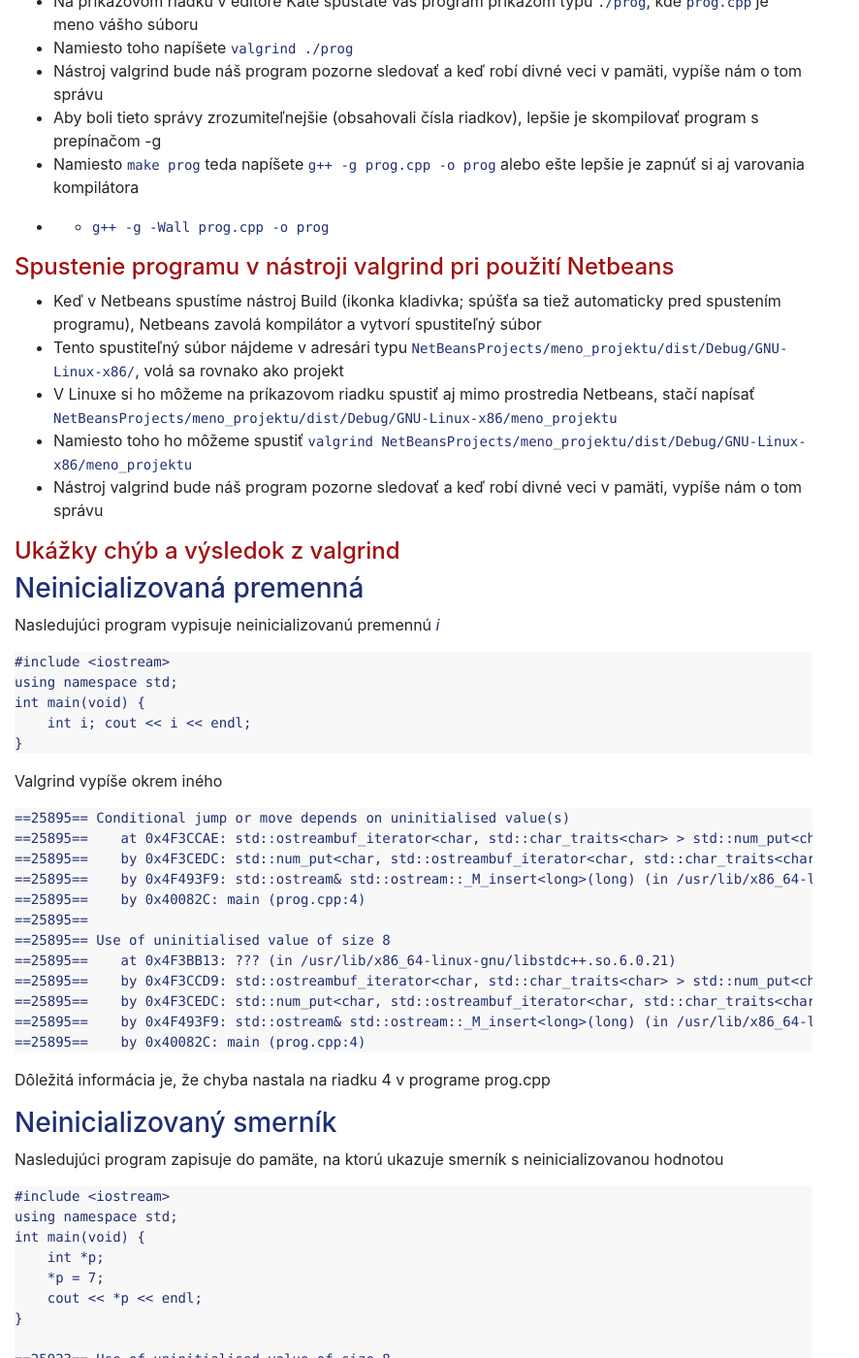
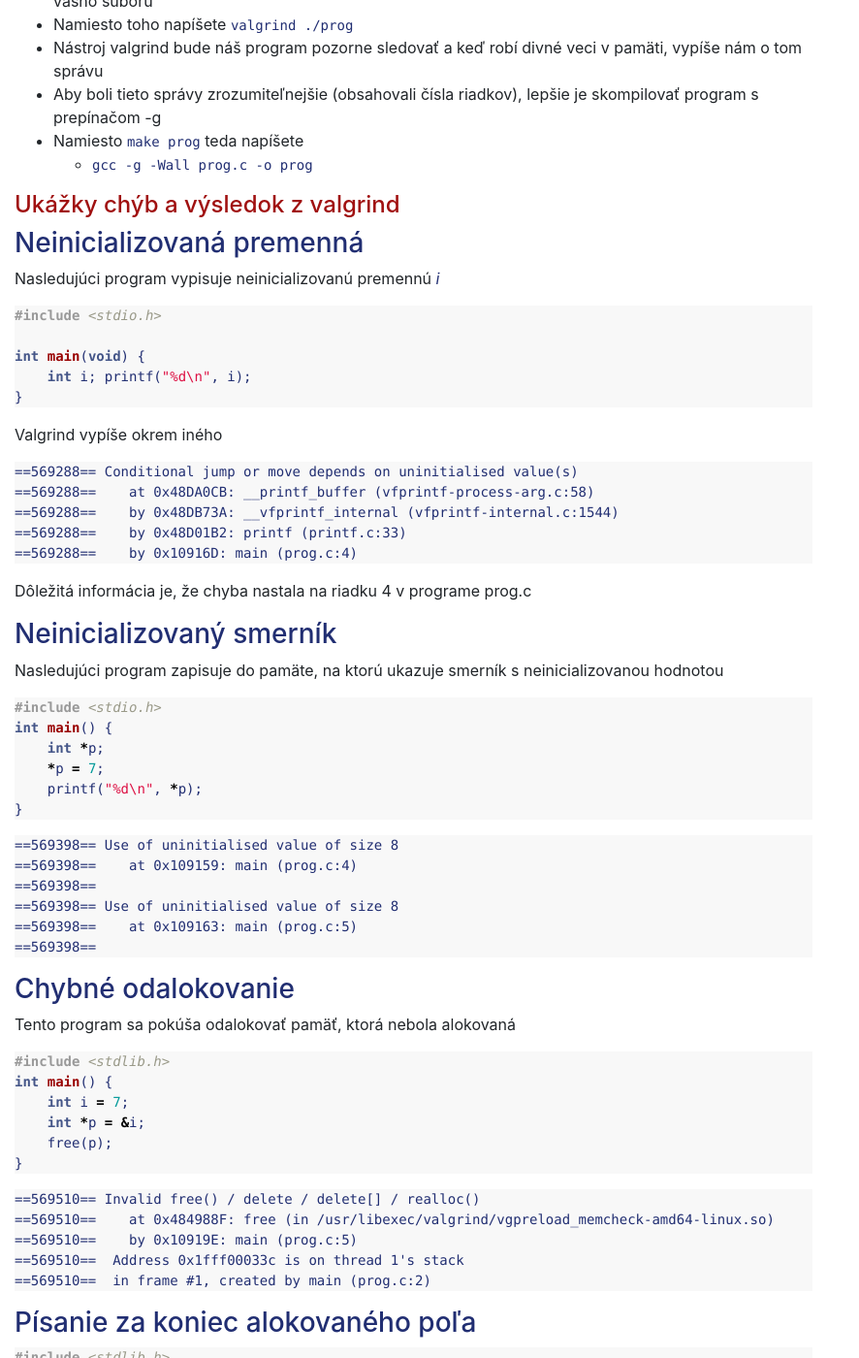
Before and after one commit to dcs-fmph/prog1, a Jekyll site: the page built from notes/Valgrind.md, in a window 1280 px wide and 1400 px high, scrolled down 616 px. Shown: the whole window at 97% size, without its empty margins (0-886 px from the left). Built offline with Jekyll 4.4.1, drawn with Linux system fonts in a browser that asks for light colours; nearby versions of some CDN libraries; our own code applies the rules of GitHub Pages for plain Markdown files; some of the changed text lies outside the part shown.

Commit message:
testovac, valgrind, zakomentuj svgdraw

````diff
--- a/notes/Valgrind.md
+++ b/notes/Valgrind.md
@@ -17,37 +17,14 @@ title: Valgrind
 ## Spustenie programu v nástroji valgrind pri použití Kate
 
   - Na príkazovom riadku v editore Kate spúšťate váš program príkazom
-    typu `./prog`, kde `prog.cpp` je meno vášho súboru
+    typu `./prog`, kde `prog.c` je meno vášho súboru
   - Namiesto toho napíšete `valgrind ./prog`
   - Nástroj valgrind bude náš program pozorne sledovať a keď robí divné
     veci v pamäti, vypíše nám o tom správu
   - Aby boli tieto správy zrozumiteľnejšie (obsahovali čísla riadkov),
     lepšie je skompilovať program s prepínačom -g
-  - Namiesto `make prog` teda napíšete `g++ -g prog.cpp -o prog` alebo
-    ešte lepšie je zapnúť si aj varovania kompilátora
-
-<!-- end list -->
-
-  -
-
-      -
-        `g++ -g -Wall prog.cpp -o prog`
-
-## Spustenie programu v nástroji valgrind pri použití Netbeans
-
-  - Keď v Netbeans spustíme nástroj Build (ikonka kladivka; spúšťa sa
-    tiež automaticky pred spustením programu), Netbeans zavolá
-    kompilátor a vytvorí spustiteľný súbor
-  - Tento spustiteľný súbor nájdeme v adresári typu
-    `NetBeansProjects/meno_projektu/dist/Debug/GNU-Linux-x86/`, volá sa
-    rovnako ako projekt
-  - V Linuxe si ho môžeme na príkazovom riadku spustiť aj mimo
-    prostredia Netbeans, stačí napísať
-    `NetBeansProjects/meno_projektu/dist/Debug/GNU-Linux-x86/meno_projektu`
-  - Namiesto toho ho môžeme spustiť `valgrind
-    NetBeansProjects/meno_projektu/dist/Debug/GNU-Linux-x86/meno_projektu`
-  - Nástroj valgrind bude náš program pozorne sledovať a keď robí divné
-    veci v pamäti, vypíše nám o tom správu
+  - Namiesto `make prog` teda napíšete
+      - `gcc -g -Wall prog.c -o prog`
 
 ## Ukážky chýb a výsledok z valgrind
 
@@ -55,194 +32,177 @@ title: Valgrind
 
 Nasledujúci program vypisuje neinicializovanú premennú *i*
 
-    #include <iostream>
-    using namespace std;
-    int main(void) {
-        int i; cout << i << endl;
-    }
+```c
+#include <stdio.h>
+
+int main(void) {
+    int i; printf("%d\n", i);
+}
+```
 
 Valgrind vypíše okrem iného
+```
+==569288== Conditional jump or move depends on uninitialised value(s)
+==569288==    at 0x48DA0CB: __printf_buffer (vfprintf-process-arg.c:58)
+==569288==    by 0x48DB73A: __vfprintf_internal (vfprintf-internal.c:1544)
+==569288==    by 0x48D01B2: printf (printf.c:33)
+==569288==    by 0x10916D: main (prog.c:4)
+```
 
-    ==25895== Conditional jump or move depends on uninitialised value(s)
-    ==25895==    at 0x4F3CCAE: std::ostreambuf_iterator<char, std::char_traits<char> > std::num_put<char, std::ostreambuf_iterator<char, std::char_traits<char> > >::_M_insert_int<long>(std::ostreambuf_iterator<char, std::char_traits<char> >, std::ios_base&, char, long) const (in /usr/lib/x86_64-linux-gnu/libstdc++.so.6.0.21)
-    ==25895==    by 0x4F3CEDC: std::num_put<char, std::ostreambuf_iterator<char, std::char_traits<char> > >::do_put(std::ostreambuf_iterator<char, std::char_traits<char> >, std::ios_base&, char, long) const (in /usr/lib/x86_64-linux-gnu/libstdc++.so.6.0.21)
-    ==25895==    by 0x4F493F9: std::ostream& std::ostream::_M_insert<long>(long) (in /usr/lib/x86_64-linux-gnu/libstdc++.so.6.0.21)
-    ==25895==    by 0x40082C: main (prog.cpp:4)
-    ==25895==
-    ==25895== Use of uninitialised value of size 8
-    ==25895==    at 0x4F3BB13: ??? (in /usr/lib/x86_64-linux-gnu/libstdc++.so.6.0.21)
-    ==25895==    by 0x4F3CCD9: std::ostreambuf_iterator<char, std::char_traits<char> > std::num_put<char, std::ostreambuf_iterator<char, std::char_traits<char> > >::_M_insert_int<long>(std::ostreambuf_iterator<char, std::char_traits<char> >, std::ios_base&, char, long) const (in /usr/lib/x86_64-linux-gnu/libstdc++.so.6.0.21)
-    ==25895==    by 0x4F3CEDC: std::num_put<char, std::ostreambuf_iterator<char, std::char_traits<char> > >::do_put(std::ostreambuf_iterator<char, std::char_traits<char> >, std::ios_base&, char, long) const (in /usr/lib/x86_64-linux-gnu/libstdc++.so.6.0.21)
-    ==25895==    by 0x4F493F9: std::ostream& std::ostream::_M_insert<long>(long) (in /usr/lib/x86_64-linux-gnu/libstdc++.so.6.0.21)
-    ==25895==    by 0x40082C: main (prog.cpp:4)
-
-Dôležitá informácia je, že chyba nastala na riadku 4 v programe prog.cpp
+Dôležitá informácia je, že chyba nastala na riadku 4 v programe prog.c
 
 ### Neinicializovaný smerník
 
 Nasledujúci program zapisuje do pamäte, na ktorú ukazuje smerník s
 neinicializovanou hodnotou
 
-    #include <iostream>
-    using namespace std;
-    int main(void) {
-        int *p;
-        *p = 7;
-        cout << *p << endl;
-    }
+```c
+#include <stdio.h>
+int main() {
+    int *p;
+    *p = 7;
+    printf("%d\n", *p);
+}
+```
 
-    ==25923== Use of uninitialised value of size 8
-    ==25923==    at 0x400822: main (prog.cpp:5)
-    ==25923==
-    ==25923== Invalid write of size 4
-    ==25923==    at 0x400822: main (prog.cpp:5)
-    ==25923==  Address 0x0 is not stack'd, malloc'd or (recently) free'd
-    ==25923==
-    ==25923==
-    ==25923== Process terminating with default action of signal 11 (SIGSEGV)
-    ==25923==  Access not within mapped region at address 0x0
-    ==25923==    at 0x400822: main (prog.cpp:5)
-    ==25923==  If you believe this happened as a result of a stack
-    ==25923==  overflow in your program's main thread (unlikely but
-    ==25923==  possible), you can try to increase the size of the
-    ==25923==  main thread stack using the --main-stacksize= flag.
-    ==25923==  The main thread stack size used in this run was 8388608.
+```
+==569398== Use of uninitialised value of size 8
+==569398==    at 0x109159: main (prog.c:4)
+==569398==
+==569398== Use of uninitialised value of size 8
+==569398==    at 0x109163: main (prog.c:5)
+==569398==
+```
 
 ### Chybné odalokovanie
 
 Tento program sa pokúša odalokovať pamäť, ktorá nebola alokovaná
 
-    #include <iostream>
-    using namespace std;
-    int main(void) {
-        int i = 7;
-        int *p = &i;
-        delete p;
-    }
+```c
+#include <stdlib.h>
+int main() {
+    int i = 7;
+    int *p = &i;
+    free(p);
+}
+```
 
-    ==25952== Invalid free() / delete / delete[] / realloc()
-    ==25952==    at 0x4C2F24B: operator delete(void*) (in /usr/lib/valgrind/vgpreload_memcheck-amd64-linux.so)
-    ==25952==    by 0x4007A7: main (prog.cpp:6)
-    ==25952==  Address 0xfff0002bc is on thread 1's stack
-    ==25952==  in frame #1, created by main (prog.cpp:3)
+```
+==569510== Invalid free() / delete / delete[] / realloc()
+==569510==    at 0x484988F: free (in /usr/libexec/valgrind/vgpreload_memcheck-amd64-linux.so)
+==569510==    by 0x10919E: main (prog.c:5)
+==569510==  Address 0x1fff00033c is on thread 1's stack
+==569510==  in frame #1, created by main (prog.c:2)
+```
 
 ### Písanie za koniec alokovaného poľa
 
-    #include <iostream>
-    using namespace std;
-    int main(void) {
-        int *p = new int[4];
-        for(int i = 0; i <= 4; i++) {
-            p[i] = 100;
-        }
-        delete[] p;
+```c
+#include <stdlib.h>
+int main(void) {
+    int *p = (int*)malloc(4 * sizeof(int));
+    for(int i = 0; i <= 4; i++) {
+        p[i] = 100;
     }
+    free(p);
+}
+```
 
 Priraďujeme na index 4 v poli, ktoré má iba indexy 0 až 3. Valgrind
 vypíše:
 
-    ==149928== Invalid write of size 4
-    ==149928==    at 0x1091C4: main (prog.cpp:6)
-    ==149928==  Address 0x4db3c90 is 0 bytes after a block of size 16 alloc'd
-    ==149928==    at 0x483C583: operator new[](unsigned long) (in /usr/lib/x86_64-linux-gnu/valgrind/vgpreload_memcheck-amd64-linux.so)
-    ==149928==    by 0x10919E: main (prog.cpp:4)
+```
+==570167== Invalid write of size 4
+==570167==    at 0x1091A0: main (prog.c:5)
+==570167==  Address 0x4a86050 is 0 bytes after a block of size 16 alloc'd
+==570167==    at 0x4846828: malloc (in /usr/libexec/valgrind/vgpreload_memcheck-amd64-linux.so)
+==570167==    by 0x10917E: main (prog.c:3)
+```
 
 ### Písanie za koniec lokálneho poľa
 
 Ani valgrind nemusí nájsť všetky chyby, napr. píšeme za koniec poľa,
 ktoré je lokálne vo funkcii, ale valgrind si to nevšimne:
 
-    #include <iostream>
-    using namespace std;
-    int main(void) {
-        int a[4] = {10, 20, 30, 40};
-        int *p = a;
-        for(int i = 0; i <= 4; i++) {
-            p[i] = 100;
-        }
+```c
+#include <stdio.h>
+
+int main(void) {
+    int a[4] = {10, 20, 30, 40};
+    int *p = a;
+    for(int i = 0; i <= 4; i++) {
+        p[i] = 100;
     }
+}
+```
 
 Ak index 4 nahradíme 200, program padne, ale valgrind nevie presne určiť
 kde...
 
   - Celkovo valgrind lepšie deteguje chyby týkajúce sa dynamicky
-    alokovanej pamäte (pomocou `new`)
+    alokovanej pamäte (pomocou `malloc`)
 
 ## Hľadanie neodalokovanej pamäte
 
-Valgrind nám tiež môže pomôcť nájsť pamäť, ktorú sme alokovali cez new,
-ale zabudli odalokovať cez delete alebo delete\[\].
+Valgrind nám tiež môže pomôcť nájsť pamäť, ktorú sme alokovali cez `malloc`,
+ale zabudli odalokovať cez `free`.
+  - V programe nižšie máme dve volania `malloc`, ku ktorým chýba odalokovanie
 
-  - V programe nižšie máme dve volania new, ku ktorým chýba odalokovanie
-
-<!-- end list -->
-
-    #include <iostream>
-    using namespace std;
-    int main(void) {
-      int n = 100;
-      int *a = new int[n];
-      double *b = new double;
-      for(int i = 0; i<n; i++) {
+```c
+#include <stdlib.h>
+int main() {
+    int n = 100;
+    int *a = (int*)malloc(n * sizeof(int));
+    double *b = (double*)malloc(sizeof(double));
+    for(int i = 0; i<n; i++) {
         a[i] = i;
-      }
     }
+}
+```
 
 Valgrind vypíše
+```
+==569679== HEAP SUMMARY:
+==569679==     in use at exit: 408 bytes in 2 blocks
+==569679==   total heap usage: 2 allocs, 0 frees, 408 bytes allocated
+==569679==
+==569679== LEAK SUMMARY:
+==569679==    definitely lost: 408 bytes in 2 blocks
+==569679==    indirectly lost: 0 bytes in 0 blocks
+==569679==      possibly lost: 0 bytes in 0 blocks
+==569679==    still reachable: 0 bytes in 0 blocks
+==569679==         suppressed: 0 bytes in 0 blocks
+==569679== Rerun with --leak-check=full to see details of leaked memory
+```
 
-    ==149385== Memcheck, a memory error detector
-    ==149385== Copyright (C) 2002-2017, and GNU GPL'd, by Julian Seward et al.
-    ==149385== Using Valgrind-3.15.0 and LibVEX; rerun with -h for copyright info
-    ==149385== Command: ./prog
-    ==149385==
-    ==149385==
-    ==149385== HEAP SUMMARY:
-    ==149385==     in use at exit: 408 bytes in 2 blocks
-    ==149385==   total heap usage: 3 allocs, 1 frees, 73,112 bytes allocated
-    ==149385==
-    ==149385== LEAK SUMMARY:
-    ==149385==    definitely lost: 408 bytes in 2 blocks
-    ==149385==    indirectly lost: 0 bytes in 0 blocks
-    ==149385==      possibly lost: 0 bytes in 0 blocks
-    ==149385==    still reachable: 0 bytes in 0 blocks
-    ==149385==         suppressed: 0 bytes in 0 blocks
-    ==149385== Rerun with --leak-check=full to see details of leaked memory
-    ==149385==
-    ==149385== For lists of detected and suppressed errors, rerun with: -s
-    ==149385== ERROR SUMMARY: 0 errors from 0 contexts (suppressed: 0 from 0)
-
-  - Vidíme teda, že počas beho programu sa alokovali 3 kusy pamäte a iba
-    jeden sa odalokoval
-  - Z toho jedno alokovanie bolo v štandardnej knižnici, ale tie ďalšie
-    dve sú naše a bolo by pekné ich odalokovať
-
-<!-- end list -->
-
+  - Vidíme teda, že počas beho programu sa alokovali 2 kusy pamäte ale žiaden sa neodalokoval
   - Podľa pokynov programu spustíme `valgrind --leak-check=full ./prog`
   - Pribudne podrobnejší rozbor neodalokovanej pamäte
 
-<!-- end list -->
+```
+==569728== HEAP SUMMARY:
+==569728==     in use at exit: 408 bytes in 2 blocks
+==569728==   total heap usage: 2 allocs, 0 frees, 408 bytes allocated
+==569728==
+==569728== 8 bytes in 1 blocks are definitely lost in loss record 1 of 2
+==569728==    at 0x4846828: malloc (in /usr/libexec/valgrind/vgpreload_memcheck-amd64-linux.so)
+==569728==    by 0x10917A: main (prog.c:5)
+==569728==
+==569728== 400 bytes in 1 blocks are definitely lost in loss record 2 of 2
+==569728==    at 0x4846828: malloc (in /usr/libexec/valgrind/vgpreload_memcheck-amd64-linux.so)
+==569728==    by 0x10916C: main (prog.c:4)
+```
 
-    ==149568== HEAP SUMMARY:
-    ==149568==     in use at exit: 408 bytes in 2 blocks
-    ==149568==   total heap usage: 3 allocs, 1 frees, 73,112 bytes allocated
-    ==149568==
-    ==149568== 8 bytes in 1 blocks are definitely lost in loss record 1 of 2
-    ==149568==    at 0x483BE63: operator new(unsigned long) (in /usr/lib/x86_64-linux-gnu/valgrind/vgpreload_memcheck-amd64-linux.so)
-    ==149568==    by 0x109209: main (prog.cpp:6)
-    ==149568==
-    ==149568== 400 bytes in 1 blocks are definitely lost in loss record 2 of 2
-    ==149568==    at 0x483C583: operator new[](unsigned long) (in /usr/lib/x86_64-linux-gnu/valgrind/vgpreload_memcheck-amd64-linux.so)
-    ==149568==    by 0x1091FB: main (prog.cpp:5)
 
-  - valgrind nám teraz vypísal, na ktorom riadku je new, ku ktorému
-    nebol volaný delete (riadky 5 a 6 v súbore prog.cpp)
+
+  - valgrind nám teraz vypísal, na ktorom riadku je `malloc`, ku ktorému
+    nebol volaný `free` (riadky 4 a 5 v súbore `prog.c`)
   - tu to vidíme ľahko aj bez valgrind, ale vo väčšom programe vám táto
     informácia môže pomôcť
 
 ## Cvičenie
 
-Nasledujúci program by mal správne vypísať text "AhojAhojAhojAhoj", ale
+Nasledujúci program by mal správne vypísať text `AhojAhojAhojAhoj`, ale
 je v ňom zopár chýb. Skúste nájsť a opraviť chyby čítaním programu,
 použitím debugera, programu valgrind, prípadne si pridajte nejaké
 pomocné výpisy premenných.
@@ -250,27 +210,28 @@ pomocné výpisy premenných.
   - v programe valgrind je vždy dobré začať od prvej vypísanej chyby,
     opraviť ju a spustiť valgrind znovu
 
-<!-- end list -->
 
-    #include <iostream>
-    using namespace std;
+```c
+#include <stdio.h>
+#include <string.h>
 
-    void opakuj(char kam[], char co[], char kolko) {
-        /* Funkcia dostane na vstupe retazec co a cislo kolko a nakopiruje ho tolkokrat
-         * za sebou do retazca kam. */
+void opakuj(char kam[], char co[], char kolko) {
+    /* Funkcia dostane na vstupe retazec co a cislo kolko a nakopiruje ho tolkokrat
+     * za sebou do retazca kam. */
 
-        int i=0; // pozicia v kam
-        for(int opakovanie=0; opakovanie<kolko; opakovanie++) {  // opakuj kopirovanie
-            for(int j=0; co[j]!=0; j++) {  // prechod cez znaky retazca co
-                kam[i] = co[j];
-                i++;
-            }
+    int i = 0; // pozicia v kam
+    for (int opakovanie = 0; opakovanie < kolko; opakovanie++) { // opakuj kopirovanie
+        for (int j = 0; co[j] != 0; j++) { // prechod cez znaky retazca co
+            kam[i] = co[j];
+            i++;
         }
     }
+}
 
-    int main(void) {
-        char ahoj[4] = {'A', 'h', 'o', 'j'};
-        char vysledok[16];
-        opakuj(vysledok, ahoj, 4);
-        cout << vysledok << endl;
-    }
+int main(void) {
+    char ahoj[4] = {'A', 'h', 'o', 'j'};
+    char vysledok[16];
+    opakuj(vysledok, ahoj, 4);
+    printf("%s\n", vysledok);
+}
+```
````
Also changed, not shown: other parts of notes/Valgrind.md (+1 -1 lines), notes/P4.md (+1 -1 lines), notes/SVGdraw.md (+6 -0 lines), notes/Testovac.md (+5 -6 lines).
